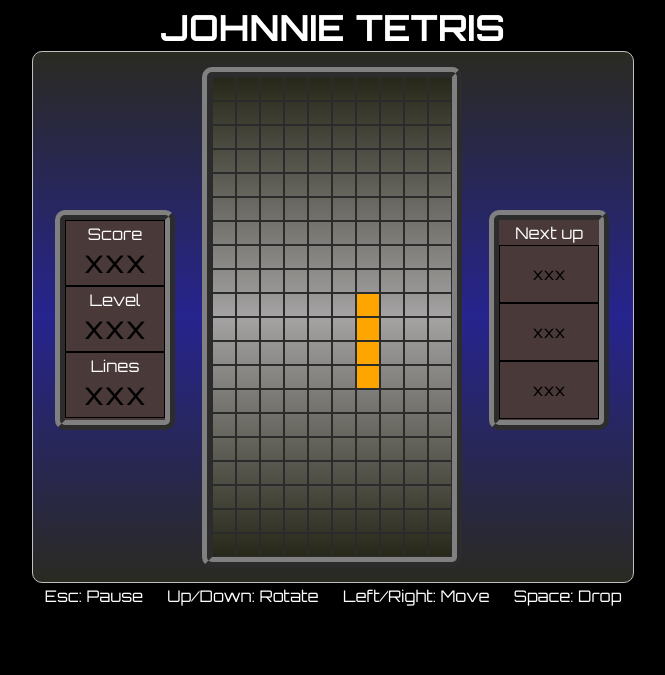
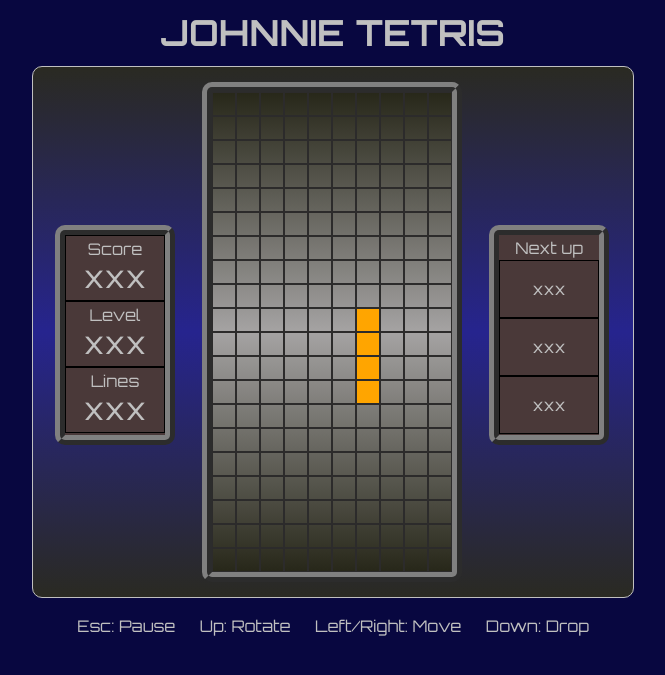
Before and after one commit to delamorinierejh/wdi-project-1, a PHP site: page / in a window 1280 px wide. Shown: the top 675 px of the page, without its empty margins (307-972 px from the left). Run offline with PHP 8.4, Linux system fonts and the light colour scheme; some libraries are stand-ins or nearby versions.

Commit message:
Slight updates to CSS

```diff
--- a/css/style.css
+++ b/css/style.css
@@ -1,14 +1,14 @@
 body {
-  background: black;
+  background: #080740;
   width: 640px;
   margin: 0 auto;
   font-family: 'Orbitron', sans-serif;
+  color: silver;
 }
 
 header {
-  margin: 10px auto 0 auto;
+  margin: 15px auto 0 auto;
   text-align: center;
-  color: white;
   font-size: 36px;
   font-weight: 700;
 }
@@ -17,7 +17,7 @@ main {
   height: 530px;
   width: 600px;
   background: red;
-  margin: 5px auto 0  auto;
+  margin: 15px auto 0  auto;
   border-radius: 10px;
   border: 1px solid silver;
   background: -webkit-linear-gradient(#2a2a22, #26248e, #2a2a22); /* For Safari 5.1 to 6.0 */
@@ -26,24 +26,20 @@ main {
   background: linear-gradient(#2a2a22, #26248e, #2a2a22); /* Standard syntax */
 }
 
+footer{
+margin-top: 20px;
+}
 
 footer ul {
-/*  margin-top: 0px;*/
+  margin-top: 0px;
   text-align: center;
 }
+
 
 footer ul li {
   display: inline;
   text-align: center;
   margin: 0 10px;
-  color: white;
-}
-
-footer ul li {
-  display: inline;
-  text-align: center;
-  margin: 0 10px;
-  color: white;
   line-height: 0px;
 }
 
@@ -67,7 +63,6 @@ footer ul li {
 
 
 #score-block li h3{
-  color: white;
   padding-top: 5px;
   text-align: center;
 }
@@ -126,7 +121,6 @@ footer ul li {
 }
 
 #next-up h3 {
-  color: white;
   text-align: center;
   padding-top: 5px;
   height: 20px;
--- a/home.html
+++ b/home.html
@@ -273,9 +273,9 @@
   <footer>
     <ul>
       <li>Esc: Pause</li>
-      <li>Up/Down: Rotate</li>
+      <li>Up: Rotate</li>
       <li>Left/Right: Move</li>
-      <li>Space: Drop</li>
+      <li>Down: Drop</li>
     </ul>
   </footer>
   <!-- <audio id="tetris-song" src="sounds/TETRIS.mp3" loop></audio> -->
```
